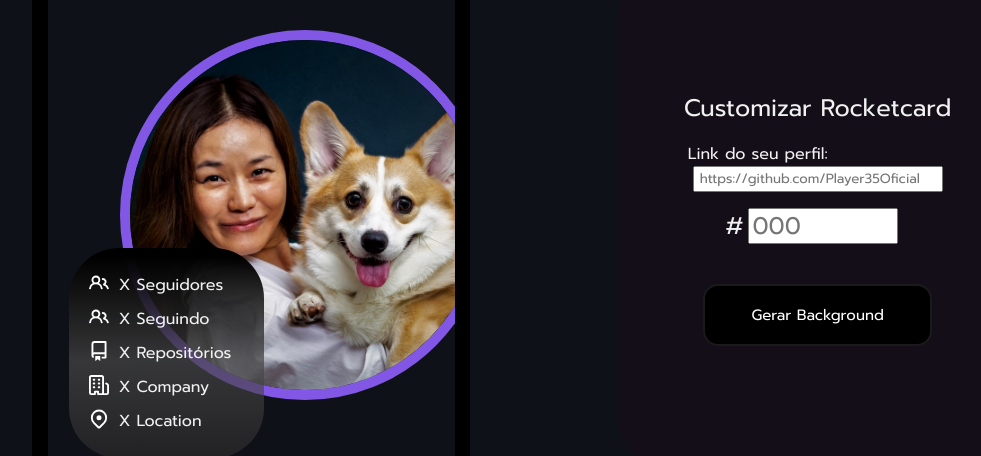
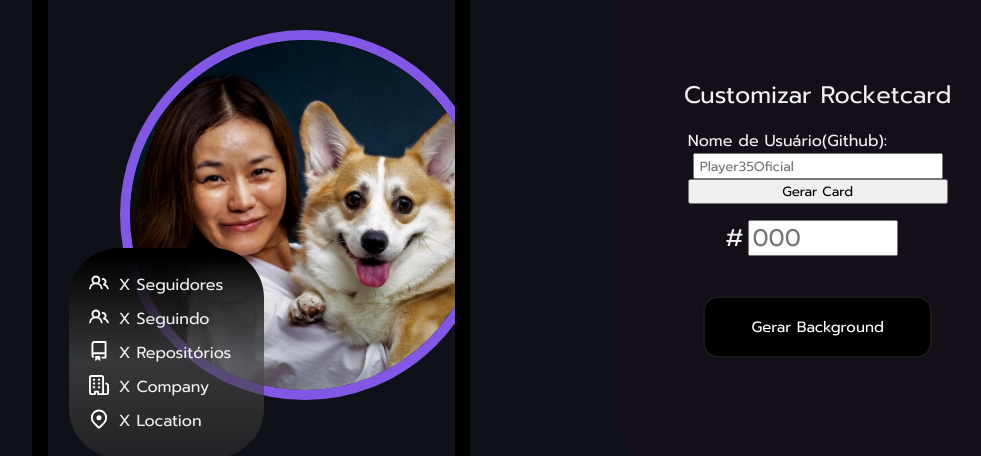
Before and after one commit to Player35Oficial/Desafio-Rocketcard, a plain HTML site: page index.html in a window 1280 px wide. Shown: the part 129-585 px from the top of the page, without its empty margins (115-1096 px from the left). Drawn offline with Linux system fonts and the light colour scheme; no server answers.

Commit message:
insert error response to github profile search

```diff
--- a/api.js
+++ b/api.js
@@ -1,6 +1,8 @@
 // User
 const username = document.getElementById("username")
 const userImage = document.querySelector(".user-image")
+const userLink = document.getElementById("user-link")
+const userLinkButton = document.getElementById("user-link-button")
 // Info
 const following = document.getElementById("following")
 const followers = document.getElementById("followers")
@@ -9,12 +11,13 @@ const company = document.getElementById("company")
 const local = document.getElementById("location")
 
 
-
 function getApiGithub() {
-    fetch(`https://api.github.com/users/Player35Oficial`)
+    const url = `https://api.github.com/users/${userLink.value}`
+    fetch(url)
     .then(async res => {
         if(!res.ok) {
             throw new Error(res.status)
+
         }
 
         var data = await res.json()
@@ -24,15 +27,14 @@ function getApiGithub() {
         following.innerText = data.following
         followers.innerText = data.followers
         repository.innerText = data.public_repos
-        company.innerText = data.company || "Iniciante"
-        local.innerText = data.location
+        company.innerText = data.company || "Não declarado"
+        local.innerText = data.location || "Não declarado"
         userImage.setAttribute("src", data.avatar_url)
 
-
-
-
-
-
-    }).catch(e => console.log(e))
+    }, ).catch(e => {
+        console.log(e)
+        if (e = 404) {
+            alert("Usuário Não Encontrado!")
+        }
+    })
 }
-getApiGithub();
--- a/index.html
+++ b/index.html
@@ -82,8 +82,9 @@
         <h4>Customizar Rocketcard</h4>
 
         <div class="user-link-container">
-            <label for="user-link" id="user-link-label">Link do seu perfil:
-                <input type="text" id="user-link" placeholder="https://github.com/Player35Oficial">
+            <label for="user-link" id="user-link-label">Nome de Usuário(Github):
+                <input type="text" id="user-link" placeholder="Player35Oficial">
+                <button onclick="getApiGithub()" id="user-link-btn">Gerar Card</button>
             </label>
         </div>
 
```
